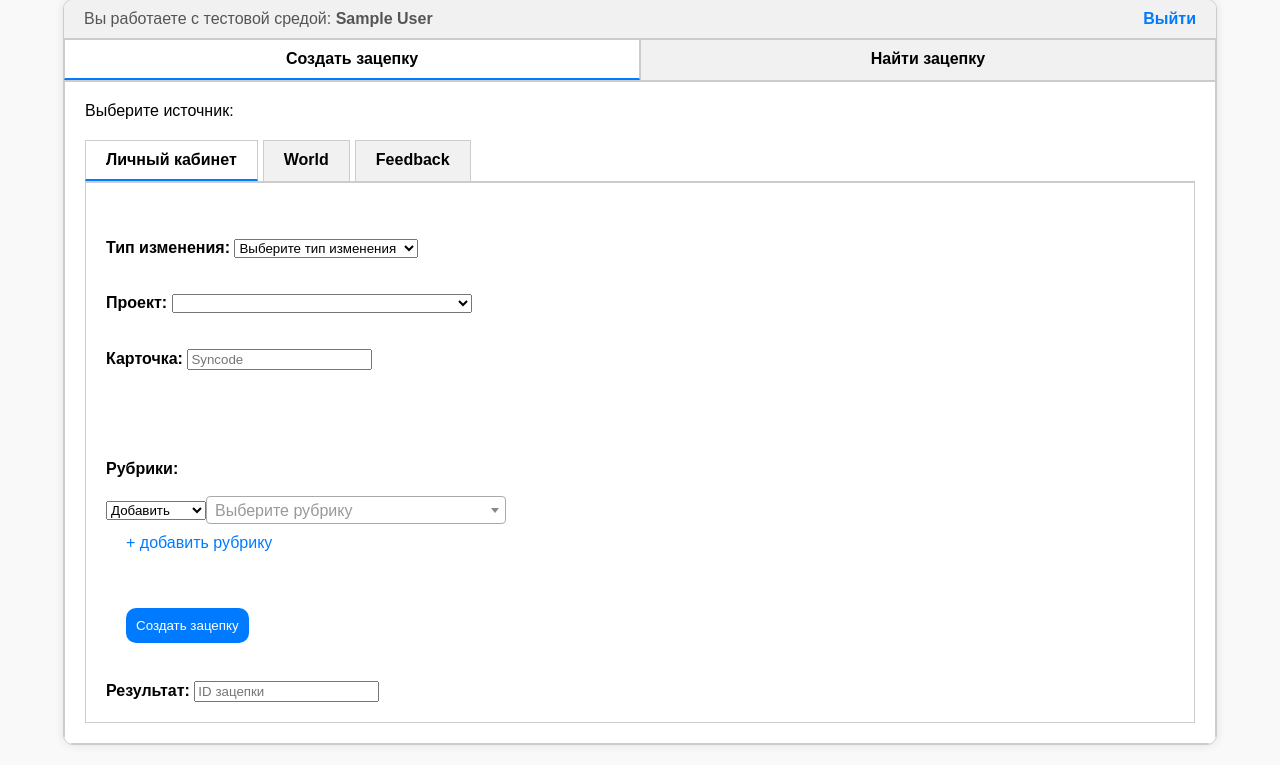
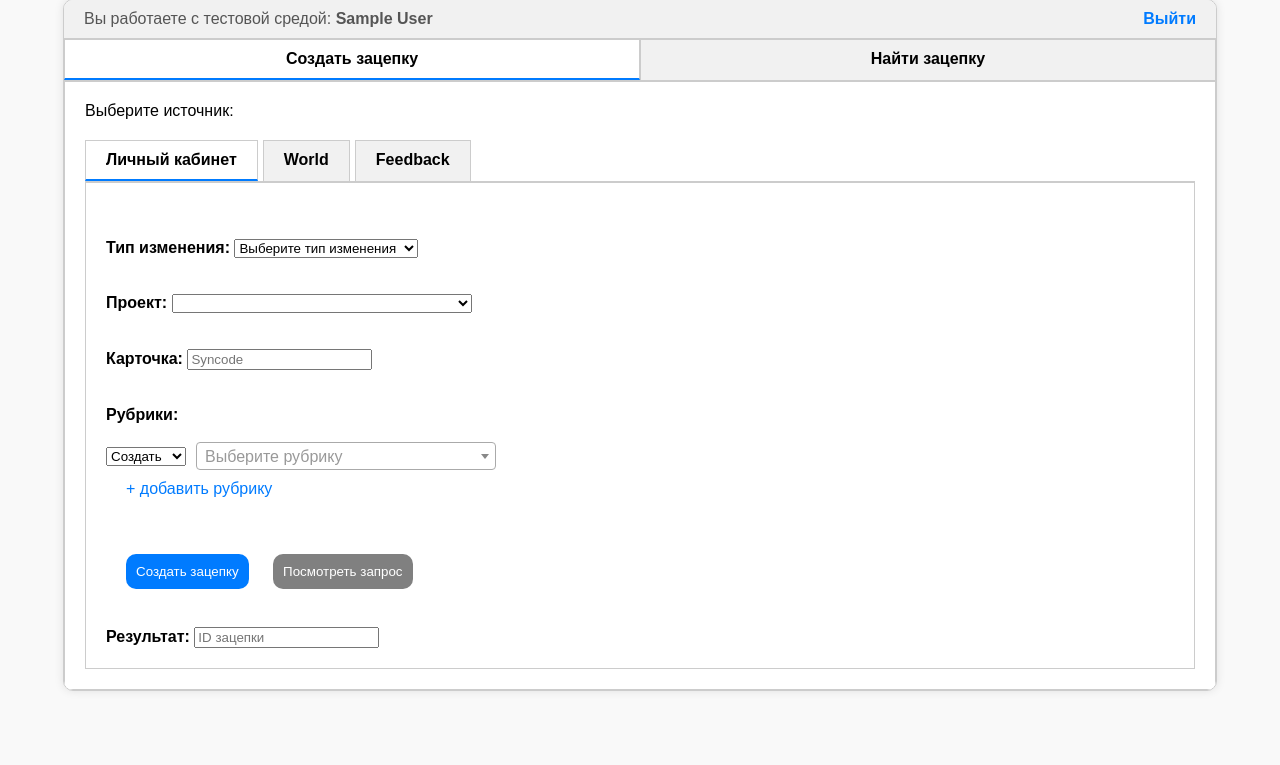
Before and after one commit to HZAlexey/Gandalf, a Flask app: page /main in a window 1280 px wide. Shown: the part 107-872 px from the top of the page. After the commit the page ends 798 px from the top, so only its background shows below. Run offline with Flask 3, Linux system fonts and the light colour scheme; the visitor is signed in with stand-in values (Sample User, id 1); some libraries are stand-ins or nearby versions.

Commit message:
Добавил кнопку просмотра сормировавшегося запроса

```diff
--- a/static/css/styles.css
+++ b/static/css/styles.css
@@ -17,7 +17,7 @@
 }
 
 /* Кнопка "Создать зацепку" */
-        button {
+        #create-vorwand-button {
             background-color: #007BFF;
             color: white;
             border: none;
@@ -28,8 +28,25 @@
             margin-bottom: 20px; /* Отступ снизу */
         }
 
-        button:hover {
+        #create-vorwand-button:hover {
             background-color: #0056b3;
+        }
+
+/* Кнопка "Посмотреть запрос" */
+
+        #view-vorwand-button {
+            background-color: gray; /* Серый цвет */
+            color: white;
+            border: none;
+            padding: 10px;
+            cursor: pointer;
+            border-radius: 10px;
+            margin-left: 20px;
+            margin-bottom: 20px;
+        }
+
+        #view-vorwand-button:hover {
+            background-color: darkgray; /* Темнее при наведении */
         }
 
 /* Кнопка "+ Добавить рубрику" */
@@ -226,12 +243,6 @@
     pointer-events: none; /* Отключаем взаимодействие */
 }
 
-/*радио-бокс Тип изменения*/
-.radio-group {
-    display: flex;
-    gap: 15px; /* Расстояние между элементами */
-}
-
 
 /* оформление для рубрик */
 .rubric-group {
--- a/static/js/scripts.js
+++ b/static/js/scripts.js
@@ -257,8 +257,8 @@
         let rubricCount = $('.rubric-group').length + 1;  // Делаем уникальное имя для radio
 
         let newRubric = $('<div class="rubric-group">' +
-            '<select class="rubric-action" style="width: 100px;">' +
-                    '<option value="Create" selected>Добавить</option>' +
+            '<select class="rubric-action" style="width: 80px; margin-right: 10px;">' +
+                    '<option value="Create" selected>Создать</option>' +
                     '<option value="Delete">Удалить</option>' +
             '</select>' +
             '<select class="rubric-select" name="rubrics[]" style="width: 300px;"></select>' +
--- a/templates/index.html
+++ b/templates/index.html
@@ -73,15 +73,15 @@
                 <!-- Элемент ввода "Карточка" -->
                 <label for="link_to_card"><strong>Карточка:</strong></label>
                 <input type="number" id="link_to_card" name="link_to_card" placeholder="Syncode" min="1">
-                <br><br><br> <br><br><br>
+                <br><br><br>
 
 
                 <label for="rubrics-container"><strong>Рубрики:</strong></label><br><br>
                 <div id="rubrics-container">
                     <!-- Первый блок выбора рубрик -->
                     <div class="rubric-group">
-                        <select class="rubric-action" style="width: 100px;">
-                            <option value="Create" selected>Добавить</option>
+                        <select class="rubric-action" style="width: 80px; margin-right: 10px;">
+                            <option value="Create" selected>Создать</option>
                             <option value="Delete">Удалить</option>
                         </select>
                         <select class="rubric-select" name="rubrics[]" style="width: 300px;"></select>
@@ -97,8 +97,8 @@
 
 
                 <!-- Кнопка с идентификатором -->
-                <!--<button id="create-hook-button" type="button" disabled>Создать зацепку</button> -->
                 <button id="create-vorwand-button" type="button">Создать зацепку</button>
+                <button id="view-vorwand-button" type="button">Посмотреть запрос</button>
                 <br><br>
 
                 <!-- Элемент для отображения результата -->
```
